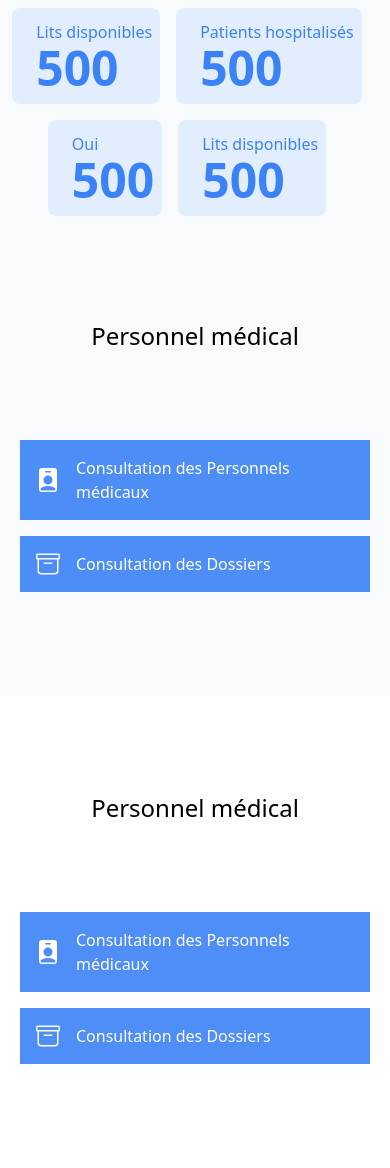
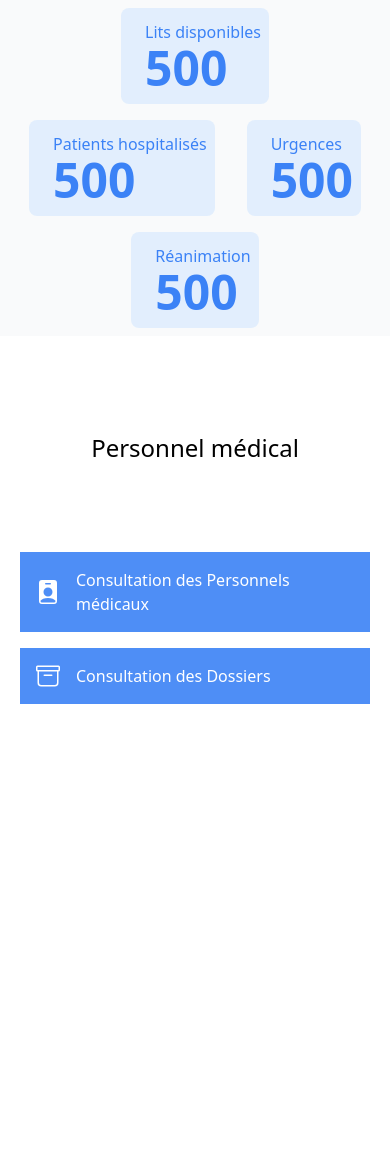
Before and after one commit to eri/shid, a Python web app: template templates/views/admin.html in a window 390 px wide. Shown: the part 158-1326 px from the top of the page. After the commit the page ends 862 px from the top, so only its background shows below. Run offline with Jinja, Linux system fonts and the light colour scheme; the template is opened without the code that fills it, so the values that code supplies are empty.

Commit message:
fix: Responsive, noms des boites de stats

```diff
--- a/templates/components/stats.html
+++ b/templates/components/stats.html
@@ -1,13 +1,15 @@
 <section class="text-gray-500 bg-gray-50 body-font">
   <div class="flex flex-wrap justify-center">
-    <div class="p-2 lg:w-1/5 my-2 mx-46 rounded-lg bg-blue-200 bg-opacity-40">
+    <div class="p-2 lg:w-1/5 my-2 mx-4 rounded-lg bg-blue-200 bg-opacity-40">
       <div class="flex flex-wrap my-1">
         <img
-          class="bg-blue-400 my-auto ml-2 w-14 h-14 object-cover object-center rounded-full hidden lg:block"
+          class="bg-blue-400 my-auto ml-2 w-14 h-14 object-cover object-center rounded-full hidden xl:block"
           src="https://media.discordapp.net/attachments/795652759302701126/796759313367826472/logo_small_icon_only_inverted.png"
         />
         <div class="whitespace-nowrap my-auto ml-4">
-          <div class="text-m sm:text-xl text-blue-500">Lits disponibles</div>
+          <div class="text-m sm:text-xl text-blue-500">
+            Lits disponibles
+          </div>
           <div class="inline-flex font-semibold text-5xl text-blue-500">
             500
           </div>
@@ -32,14 +34,14 @@
       </div>
     </div>
 
-    <div class="p-2 lg:w-1/5 my-2 mx-46 rounded-lg bg-blue-200 bg-opacity-40">
+    <div class="p-2 lg:w-1/5 my-2 mx-4 rounded-lg bg-blue-200 bg-opacity-40">
       <div class="flex flex-wrap my-1">
         <img
           class="bg-blue-400 my-auto ml-2 w-14 h-14 object-cover object-center rounded-full hidden xl:block"
           src="https://media.discordapp.net/attachments/795652759302701126/796759313367826472/logo_small_icon_only_inverted.png"
         />
         <div class="whitespace-nowrap my-auto ml-4">
-          <div class="text-m sm:text-xl text-blue-500">Oui</div>
+          <div class="text-m sm:text-xl text-blue-500">Urgences</div>
           <div class="inline-flex font-semibold text-5xl text-blue-500">
             500
           </div>
@@ -54,7 +56,7 @@
           src="https://media.discordapp.net/attachments/795652759302701126/796759313367826472/logo_small_icon_only_inverted.png"
         />
         <div class="whitespace-nowrap ml-4">
-          <div class="text-m sm:text-xl text-blue-500">Lits disponibles</div>
+          <div class="text-m sm:text-xl text-blue-500">Réanimation</div>
           <div class="inline-flex font-semibold text-5xl text-blue-500">
             500
           </div>
@@ -62,50 +64,4 @@
       </div>
     </div>
   </div>
-
-  <div class="container px-5 py-24 mx-auto">
-    <div class="text-center mb-20">
-      <h1
-        class="sm:text-3xl text-2xl font-medium text-center title-font text-black mb-4"
-      >
-        Personnel médical
-      </h1>
-    </div>
-    <div class="flex flex-wrap lg:w-4/5 sm:mx-auto sm:mb-2 -mx-2">
-      <div class="p-2 sm:w-1/2 w-full">
-        <div class="bg-blue-500 bg-opacity-90 flex p-4 h-full items-center">
-          <svg
-            xmlns="http://www.w3.org/2000/svg"
-            fill="white"
-            class="bi bi-person-badge-fill w-6 h-6 flex-shrink-0 mr-4"
-            viewBox="0 0 16 16"
-          >
-            <path
-              d="M2 2a2 2 0 0 1 2-2h8a2 2 0 0 1 2 2v12a2 2 0 0 1-2 2H4a2 2 0 0 1-2-2V2zm4.5 0a.5.5 0 0 0 0 1h3a.5.5 0 0 0 0-1h-3zM8 11a3 3 0 1 0 0-6 3 3 0 0 0 0 6zm5 2.755C12.146 12.825 10.623 12 8 12s-4.146.826-5 1.755V14a1 1 0 0 0 1 1h8a1 1 0 0 0 1-1v-.245z"
-            />
-          </svg>
-          <span class="title-font font-medium text-white"
-            >Consultation des Personnels médicaux</span
-          >
-        </div>
-      </div>
-      <div class="p-2 sm:w-1/2 w-full">
-        <div class="bg-blue-500 bg-opacity-90 flex p-4 h-full items-center">
-          <svg
-            xmlns="http://www.w3.org/2000/svg"
-            fill="white"
-            class="bi bi-archive w-6 h-6 flex-shrink-0 mr-4"
-            viewBox="0 0 16 16"
-          >
-            <path
-              d="M0 2a1 1 0 0 1 1-1h14a1 1 0 0 1 1 1v2a1 1 0 0 1-1 1v7.5a2.5 2.5 0 0 1-2.5 2.5h-9A2.5 2.5 0 0 1 1 12.5V5a1 1 0 0 1-1-1V2zm2 3v7.5A1.5 1.5 0 0 0 3.5 14h9a1.5 1.5 0 0 0 1.5-1.5V5H2zm13-3H1v2h14V2zM5 7.5a.5.5 0 0 1 .5-.5h5a.5.5 0 0 1 0 1h-5a.5.5 0 0 1-.5-.5z"
-            />
-          </svg>
-          <span class="title-font font-medium text-white"
-            >Consultation des Dossiers</span
-          >
-        </div>
-      </div>
-    </div>
-  </div>
 </section>
```
